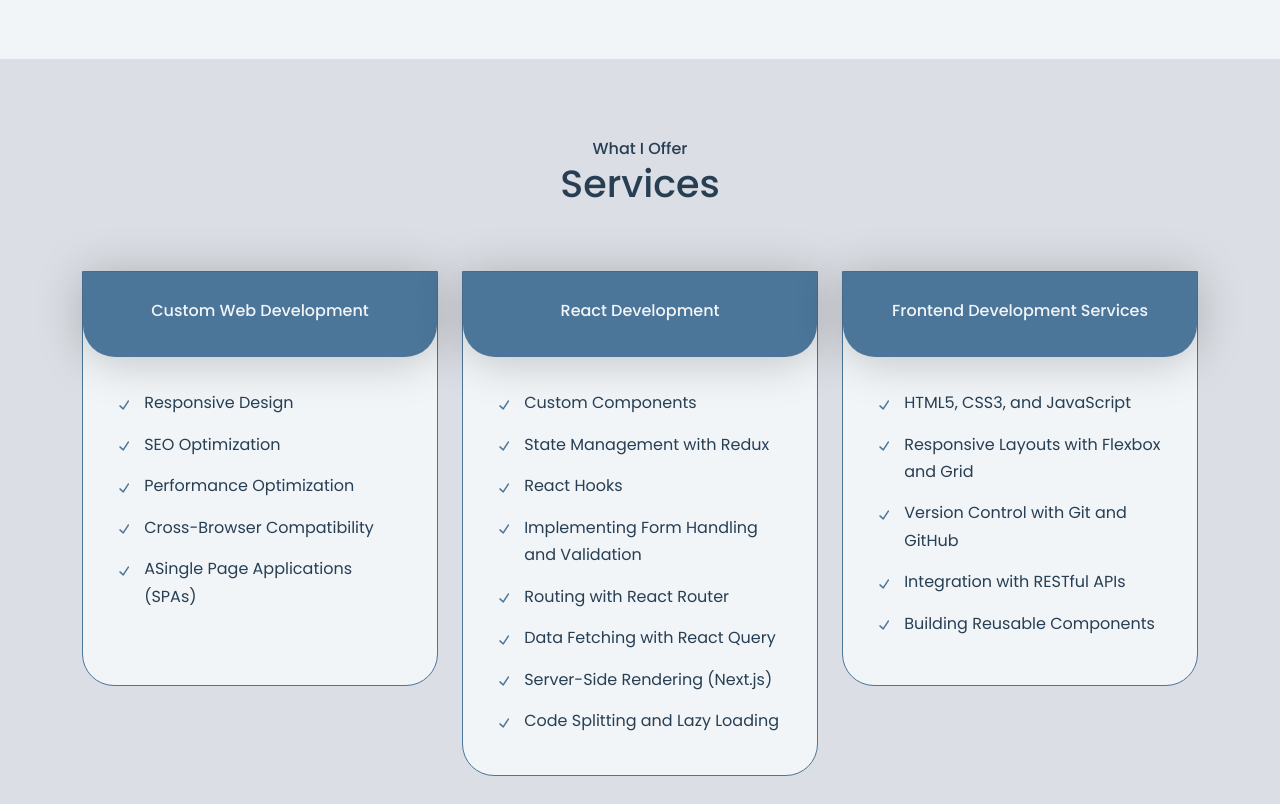
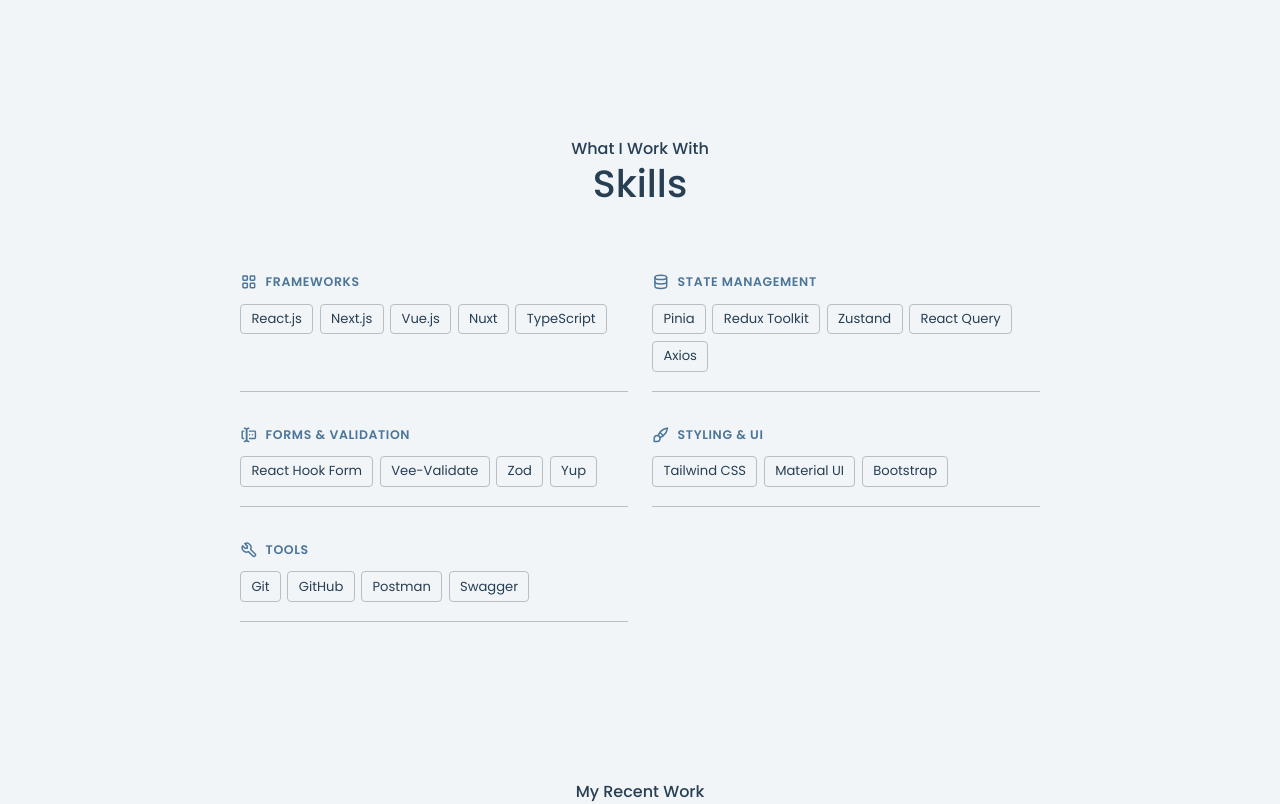
Before and after one commit to ErinyAnis/ErinyAnis-portfolio, a React (Vite) app: page / in a window 1280 px wide. Shown: the part 2780-3584 px from the top of the page. Built offline with nearby package versions, Linux system fonts and the light colour scheme.

Commit message:
update skills section

```diff
--- a/src/App.jsx
+++ b/src/App.jsx
@@ -3,7 +3,7 @@
 import Nav from "./components/nav/Nav";
 import About from "./components/about/About";
 import Experience from "./components/experience/Experience";
-import Skills from "./components/services/Services";
+import Skills from "./components/services/Skills";
 import Portfolio from "./components/portfolio/Portfolio";
 // import Testimonials from "./components/testimonials/Testimonials";
 import Contact from "./components/contact/Contact";
--- a/src/components/services/Services.jsx
+++ /dev/null
@@ -1,161 +0,0 @@
-import { RxCheck } from "react-icons/rx";
-
-import "./services.css";
-
-const Services = () => {
-  return (
-    <section id="services" className="colored-sec">
-      <div className="container">
-        <div className="main-title text-center">
-          <h5>What I Offer</h5>
-          <h2>Services</h2>
-        </div>
-
-        <div className="services__container row g-4 justify-content-center">
-          <div className="col-lg-4">
-            <article className="service">
-              <div className="service__head">
-                <h3> Custom Web Development</h3>
-              </div>
-
-              <ul className="service__list">
-                <li>
-                  <div>
-                    <RxCheck className="service__list-icon" />
-                  </div>
-                  <p>Responsive Design</p>
-                </li>
-                <li>
-                  <div>
-                    <RxCheck className="service__list-icon" />
-                  </div>
-                  <p>SEO Optimization</p>
-                </li>
-                <li>
-                  <div>
-                    <RxCheck className="service__list-icon" />
-                  </div>
-                  <p>Performance Optimization</p>
-                </li>
-                <li>
-                  <div>
-                    <RxCheck className="service__list-icon" />
-                  </div>
-                  <p>Cross-Browser Compatibility</p>
-                </li>
-                <li>
-                  <div>
-                    <RxCheck className="service__list-icon" />
-                  </div>
-                  <p>ASingle Page Applications (SPAs)</p>
-                </li>
-              </ul>
-            </article>
-          </div>
-
-          <div className="col-lg-4">
-            <article className="service">
-              <div className="service__head">
-                <h3>React Development</h3>
-              </div>
-
-              <ul className="service__list">
-                <li>
-                  <div>
-                    <RxCheck className="service__list-icon" />
-                  </div>
-                  <p>Custom Components</p>
-                </li>
-                <li>
-                  <div>
-                    <RxCheck className="service__list-icon" />
-                  </div>
-                  <p>State Management with Redux</p>
-                </li>
-                <li>
-                  <div>
-                    <RxCheck className="service__list-icon" />
-                  </div>
-                  <p>React Hooks</p>
-                </li>
-                <li>
-                  <div>
-                    <RxCheck className="service__list-icon" />
-                  </div>
-                  <p>Implementing Form Handling and Validation</p>
-                </li>
-                <li>
-                  <div>
-                    <RxCheck className="service__list-icon" />
-                  </div>
-                  <p>Routing with React Router</p>
-                </li>
-                <li>
-                  <div>
-                    <RxCheck className="service__list-icon" />
-                  </div>
-                  <p>Data Fetching with React Query</p>
-                </li>
-                <li>
-                  <div>
-                    <RxCheck className="service__list-icon" />
-                  </div>
-                  <p>Server-Side Rendering (Next.js)</p>
-                </li>
-                <li>
-                  <div>
-                    <RxCheck className="service__list-icon" />
-                  </div>
-                  <p>Code Splitting and Lazy Loading</p>
-                </li>
-              </ul>
-            </article>
-          </div>
-
-          <div className="col-lg-4">
-            <article className="service">
-              <div className="service__head">
-                <h3>Frontend Development Services</h3>
-              </div>
-
-              <ul className="service__list">
-                <li>
-                  <div>
-                    <RxCheck className="service__list-icon" />
-                  </div>
-                  <p>HTML5, CSS3, and JavaScript</p>
-                </li>
-                <li>
-                  <div>
-                    <RxCheck className="service__list-icon" />
-                  </div>
-                  <p>Responsive Layouts with Flexbox and Grid</p>
-                </li>
-                <li>
-                  <div>
-                    <RxCheck className="service__list-icon" />
-                  </div>
-                  <p>Version Control with Git and GitHub</p>
-                </li>
-                <li>
-                  <div>
-                    <RxCheck className="service__list-icon" />
-                  </div>
-                  <p>Integration with RESTful APIs</p>
-                </li>
-                <li>
-                  <div>
-                    <RxCheck className="service__list-icon" />
-                  </div>
-                  <p>Building Reusable Components</p>
-                </li>
-              </ul>
-            </article>
-          </div>
-        </div>
-      </div>
-    </section>
-  );
-};
-
-export default Services;
--- /dev/null
+++ b/src/components/services/Skills.jsx
@@ -0,0 +1,69 @@
+import {
+  TbLayoutGrid,
+  TbDatabase,
+  TbForms,
+  TbBrush,
+  TbTool,
+} from "react-icons/tb";
+import "./skills.css";
+
+const skillGroups = [
+  {
+    title: "Frameworks",
+    icon: <TbLayoutGrid />,
+    skills: ["React.js", "Next.js", "Vue.js", "Nuxt", "TypeScript"],
+  },
+  {
+    title: "State Management",
+    icon: <TbDatabase />,
+    skills: ["Pinia", "Redux Toolkit", "Zustand", "React Query", "Axios"],
+  },
+  {
+    title: "Forms & Validation",
+    icon: <TbForms />,
+    skills: ["React Hook Form", "Vee-Validate", "Zod", "Yup"],
+  },
+  {
+    title: "Styling & UI",
+    icon: <TbBrush />,
+    skills: ["Tailwind CSS", "Material UI", "Bootstrap"],
+  },
+  {
+    title: "Tools",
+    icon: <TbTool />,
+    skills: ["Git", "GitHub", "Postman", "Swagger"],
+  },
+];
+
+const Skills = () => {
+  return (
+    <section id="skills">
+      <div className="container">
+        <div className="main-title text-center">
+          <h5>What I Work With</h5>
+          <h2>Skills</h2>
+        </div>
+
+        <div className="skills__grid">
+          {skillGroups.map((group, index) => (
+            <div className="skills__group" key={index}>
+              <div className="skills__head">
+                {group.icon}
+                <span>{group.title}</span>
+              </div>
+              <div className="skills__tags">
+                {group.skills.map((skill, i) => (
+                  <span className="skills__tag" key={i}>
+                    {skill}
+                  </span>
+                ))}
+              </div>
+            </div>
+          ))}
+        </div>
+      </div>
+    </section>
+  );
+};
+
+export default Skills;
--- a/src/components/services/services.css
+++ /dev/null
@@ -1,88 +0,0 @@
-.service {
-    background: var(--color-bg);
-    border-radius: 0 0 2rem 2rem;
-    border: 1px solid var(--color-primary);
-    height: fit-content;
-    transition: var(--transition);
-}
-
-.service:hover {
-    background: transparent;
-    border-color: var(--color-primay-variant);
-    cursor: default;
-}
-
-.service__head {
-    background: var(--color-primary);
-    padding: 1.8rem;
-    border-radius: 0 0 2rem 2rem;
-    box-shadow: 0 3px 3rem 0px rgb(0 0 0 / 22%);
-}
-
-.service__head h3 {
-    color: var(--color-bg);
-    font-size: 1rem;
-    text-align: center;
-}
-
-.service__list {
-    padding: 2rem 2rem .6rem;
-}
-
-.service__list li {
-    display: flex;
-    gap: 0.7rem;
-    margin-bottom: 0.9rem;
-}
-
-.service__list-icon {
-    color: var(--color-primary);
-    margin-top: 2px;
-    font-size: 18px;
-}
-
-.service__list p {
-    font-size: 16px;
-    margin-bottom: 0;
-}
-
-@media (min-width: 993px) {
-    .service {
-        min-height: 395px;
-    }
-}
-
-@media (min-width: 1201px) {
-    .service {
-        min-height: 415px;
-    }
-}
-
-@media (max-width: 1200px) {
-    .service__list p {
-        font-size: 14px;
-    }
-
-    .service__list-icon {
-        font-size: 16px;
-        margin-top: -7px;
-    }
-
-    .service__head {
-        padding: 1.3rem;
-    }
-
-    .service__head h3 {
-        font-size: 0.9rem;
-    }
-}
-
-@media (max-width: 992px) {
-    .service {
-        min-height: auto;
-    }
-
-    .service__list li {
-        margin-bottom: 0.5rem;
-    }
-}
--- /dev/null
+++ b/src/components/services/skills.css
@@ -0,0 +1,59 @@
+.skills__grid {
+    display: grid;
+    grid-template-columns: 1fr 1fr;
+    gap: 2rem 1.5rem;
+    max-width: 800px;
+    margin: 0 auto;
+}
+
+.skills__group {
+    padding-bottom: 1.2rem;
+    border-bottom: 1px solid var(--stroke-color);
+}
+
+.skills__head {
+    display: flex;
+    align-items: center;
+    gap: 0.5rem;
+    margin-bottom: 0.7rem;
+}
+
+.skills__head svg {
+    font-size: 1.1rem;
+    color: var(--color-primary);
+}
+
+.skills__head span {
+    font-size: 0.78rem;
+    font-weight: 600;
+    letter-spacing: 0.05em;
+    text-transform: uppercase;
+    color: var(--color-primary);
+}
+
+.skills__tags {
+    display: flex;
+    flex-wrap: wrap;
+    gap: 0.4rem;
+}
+
+.skills__tag {
+    font-size: 0.82rem;
+    color: var(--color-dark);
+    background: var(--color-bg);
+    border: 1px solid var(--stroke-color);
+    border-radius: 4px;
+    padding: 0.2rem 0.65rem;
+    transition: border-color 0.2s ease;
+}
+
+.skills__tag:hover {
+    border-color: var(--color-primary);
+}
+
+@media (max-width: 767px) {
+    .skills__grid {
+        grid-template-columns: 1fr;
+        gap: 1.6rem;
+    }
+}
```
